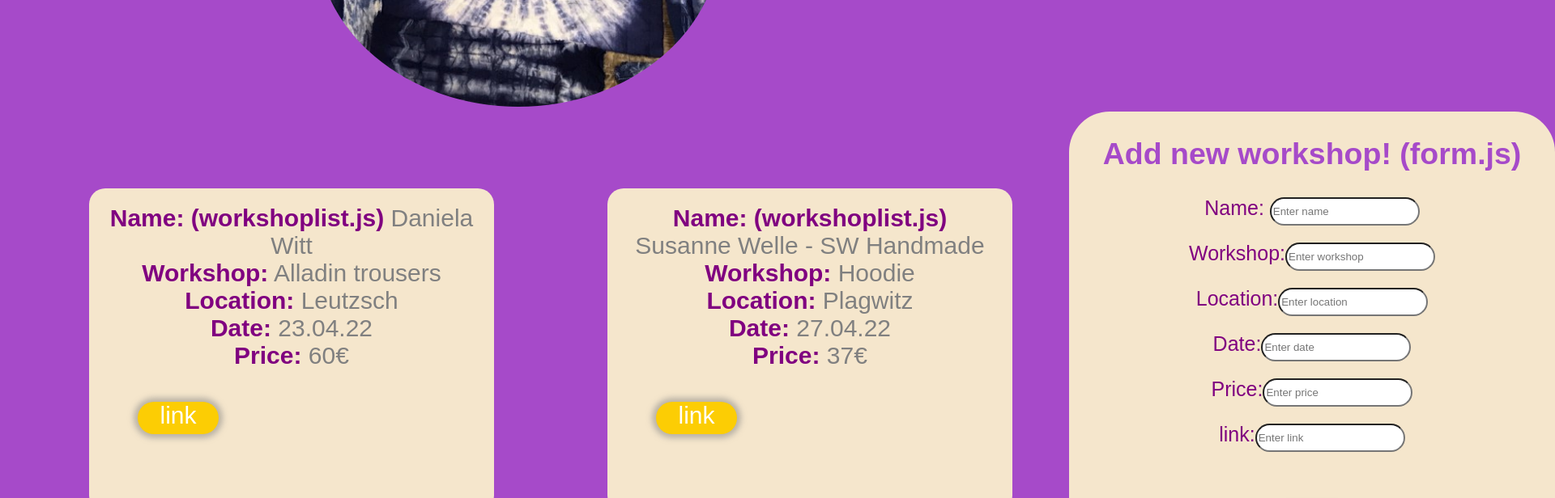
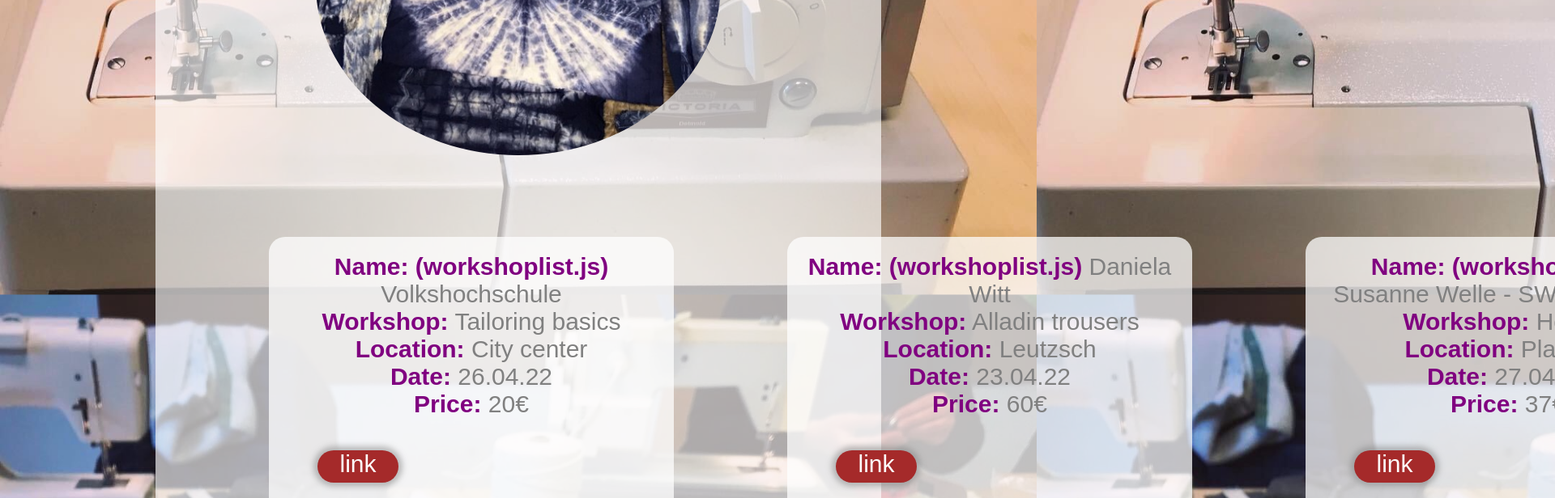
Before and after one commit to Laurazig/leipzig-wardrobe-react, a React (Create React App) app: page /workshops in a window 1280 px wide. Shown: the part 960-1576 px from the top of the page at 81% size, 1920 px wide, since content can reach past the window. Built offline with nearby package versions, Linux system fonts and the light colour scheme.

Commit message:
parallax

```diff
--- a/package.json
+++ b/package.json
@@ -10,7 +10,7 @@
     "gh-pages": "^3.2.3",
     "react": "^18.0.0",
     "react-dom": "^18.0.0",
-    "react-scripts": "5.0.1",
+    "react-scripts": "^5.0.1",
     "web-vitals": "^2.1.4"
   },
   "scripts": {
--- a/src/App.css
+++ b/src/App.css
@@ -22,9 +22,22 @@
 }
 
 body{
-  background-color: #A64AC9;
-  color: white;
+  /* background-color: #A64AC9; */
+  background-image: url("./Assets/sewing.jpg");
+  background-repeat: no-repeat;
+  background-attachment: fixed;
+  background-size: cover;
+  color: brown;
   font-size: 2.5rem;
+}
+.containerMain{
+  display: flex;
+  justify-content: center;
+}
+.container {
+  background-color: rgba(255, 255, 255, 0.645);
+  width: 70%;
+  padding: 3rem;
 }
 .title{
   color: white;
@@ -43,7 +56,8 @@ li {
 
 }
 nav{
-  background-color: #17E9E0;
+  /* background-color: #17E9E0; */
+  background-color: rgba(0, 0, 0, 0.831);
   padding: 3rem;
   margin: 3rem;
 }
@@ -56,11 +70,11 @@ nav li a {
 /* .workshopContainer{
   margin: auto 0;
 } */
-.cardContainer{
+/* .cardContainer{
   display: flex;
   justify-content:center;
-  /* width: 50%; */
-}
+  width: 50%;
+} */
 /* .workshopLi{
   display: flex;
   justify-content: center;
@@ -68,7 +82,8 @@ nav li a {
 
 .workshopCard{
   color: gray ;
-  background-color: #F5E6CC;
+  /* background-color: #F5E6CC; */
+  background-color: rgba(255, 255, 255, 0.733);
   width: 500px;
   height: 400px;
   border-radius: 20px;
@@ -84,7 +99,8 @@ nav li a {
 .button{
   width: 100px;
   height: 40px;
-  background-color: #FCCD04;
+  /* background-color: #FCCD04; */
+  background-color: brown;
   border-radius: 20px;
   box-shadow: 0 0 7px 5px rgba(128, 128, 128, 0.507);
   margin: 40px;
@@ -116,9 +132,11 @@ label, strong{
 
 #addNewWorkshopCard{
   /* display: block; */
-  background-color: #F5E6CC;
-  width: 600px;
-  border-radius: 50px;
+  /* background-color: #F5E6CC; */
+  background-color: rgba(0, 0, 0, 0.765);
+  padding: 2rem;
+  width: 700px;
+  border-radius: 30px;
 
 }
 form{
@@ -149,7 +167,8 @@ form{
 .formReg{
   width: 700px;
   height: 950px;
-  background-color:#FCCD04;
+  margin: 2rem;
+  background-color:rgba(0, 0, 0, 0.729);
   border-radius: 70px;
   box-shadow: 0 0 10px 5px lightgray;
   /* margin: 30rem; */
--- a/src/Components/Form.js
+++ b/src/Components/Form.js
@@ -13,10 +13,10 @@ const Form = props => {
             // name: form.name,
             name: props.name,
             workshop: props.workshop,
-            location:props.location,
-            date:props.date,
-            price:props.price,
-            link:props.link
+            location: props.location,
+            date: props.date,
+            price: props.price,
+            link: props.link
 
         }
         console.log(newWorkshop)
@@ -44,8 +44,9 @@ const Form = props => {
 
 
     return (
+        <div className="containerMain">
             <div id="addNewWorkshopCard">
-            <form  onSubmit={updateWorkshop}>
+                <form onSubmit={updateWorkshop}>
                     <h2 id="h2AddWorkshop">Add new workshop! (form.js)</h2>
                     <div className="form_div">
                         <div className="divInput">
@@ -85,6 +86,7 @@ const Form = props => {
 
                 </form>
             </div>
+        </div>
     )
 }
 export default Form
--- a/src/Views/Create.js
+++ b/src/Views/Create.js
@@ -4,13 +4,14 @@ import Make from "../Assets/waistcoatSqBig2.jpg"
 
 const Create = () => {
     return (
-        <div>
-            <h1>Make your own clothes</h1>
-            <div >Tips and resources about fabric shopping and buying / fixing a machine</div>
-            <img className="img" src={Make} alt="making a waistcoat"/>
-
-
-
+        <div className="containerMain">
+            <div className="container">
+                <div>
+                    <h1>Make your own clothes</h1>
+                    <div >Tips and resources about fabric shopping and buying / fixing a machine</div>
+                    <img className="img" src={Make} alt="making a waistcoat" />
+                </div>
+            </div>
         </div>
     )
 }
--- a/src/Views/Home.js
+++ b/src/Views/Home.js
@@ -3,7 +3,8 @@ import ShiboriShirt from "../Assets/shiboriShirt.png"
 
 const Home = () => {
     return (
-        <div>
+        <div className="containerMain">
+            <div className="container">
                 <h1>A Circular Economy Project</h1>
                 <p>A guide for dressing only in clothes made in Leipzig. </p>
                 <p>How to make your own and where to buy locally produced clothing.</p>
@@ -17,6 +18,8 @@ const Home = () => {
 
 
             </div>
+        </div>
+
     )
 }
 
--- a/src/Views/Workshops.js
+++ b/src/Views/Workshops.js
@@ -9,6 +9,8 @@ const Workshops = props => {
 
 
     return (
+        <div className="containerMain">
+            <div className="container">
                 <div className="workshopContainer" >
                     <h1>Workshops in Leipzig</h1>
                     <img className="img" src={Shibori} />
@@ -37,6 +39,8 @@ const Workshops = props => {
 
             /> */}
                 </div>
+            </div>
+        </div>
     )
 }
 export default Workshops
```
Also changed, not shown: src/Assets/sewing.jpg (added), 1 other file (tests, documents, lock files or other folders). Lines whose indentation alone changed are shown as unchanged.
